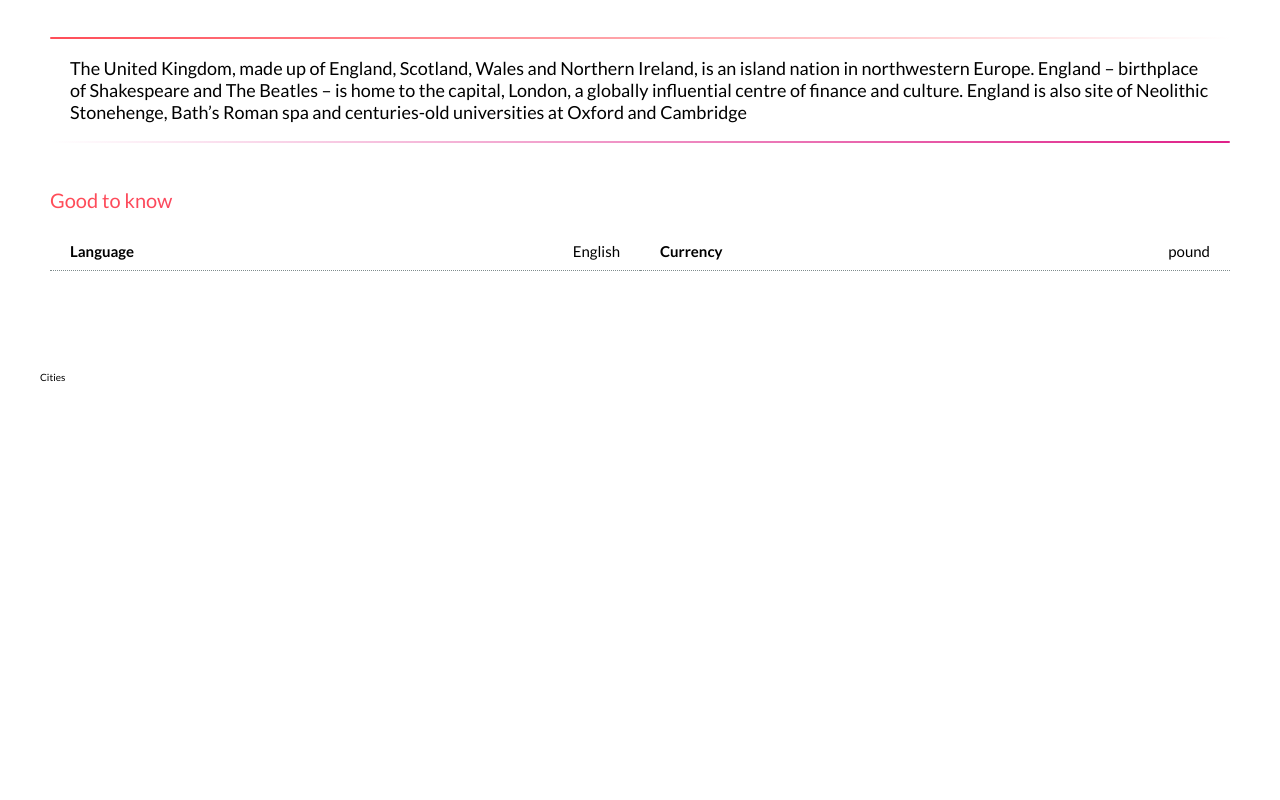
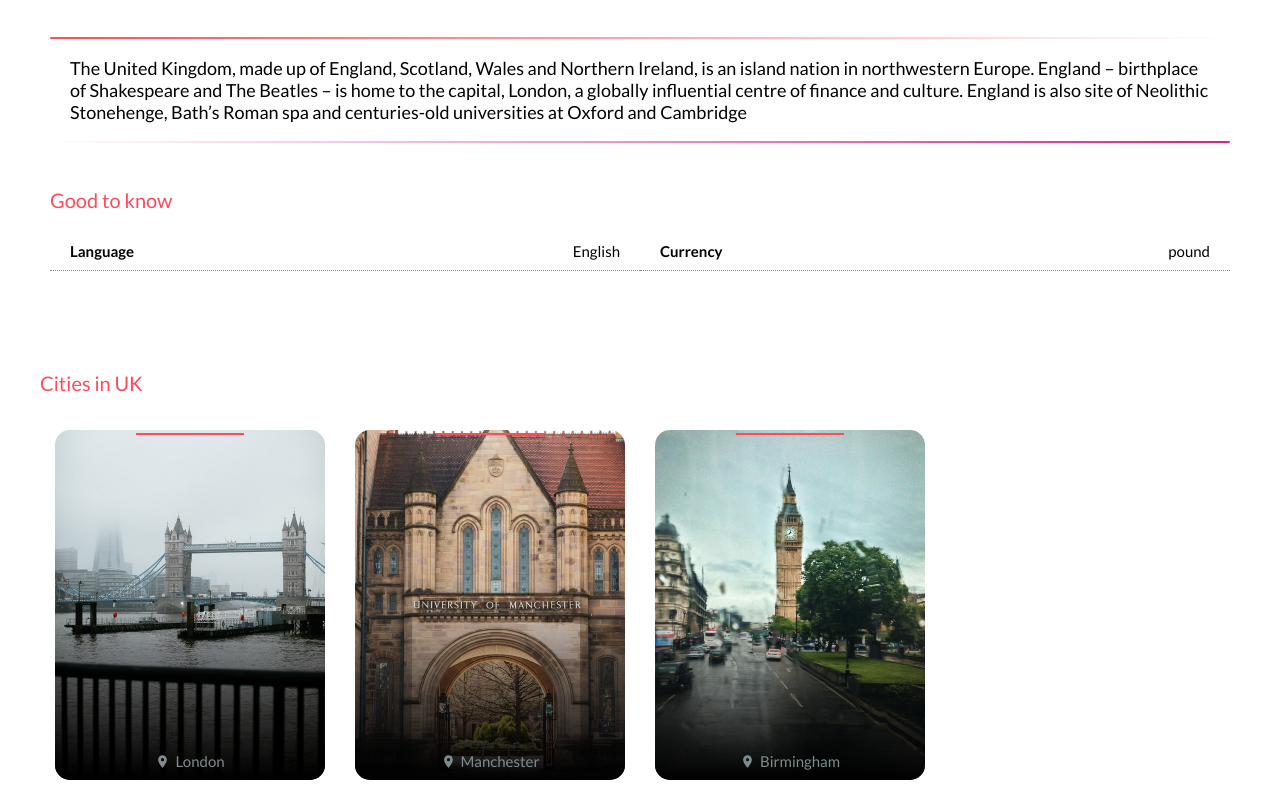
Before and after one commit to jankkosinski/trip-with-me, a React (Create React App) app: page /details/1 in a window 1280 px wide. Shown: the part 939-1739 px from the top of the page. Before the commit the page ends 1322 px from the top, so only its background shows below. Built offline with nearby package versions, Linux system fonts and the light colour scheme.

Commit message:
🧐 fill cities section with data

```diff
--- a/src/layout/sections/Cities.js
+++ b/src/layout/sections/Cities.js
@@ -1,10 +1,29 @@
 import React from 'react';
+import DestinationCard from '../../components/DestinationCard';
 
-export default function Cities() {
+export default function Cities(props) {
+  const _title = 'Cities in';
+  const { destination, cities } = props;
   return (
     <div className='cities'>
       <div className='container'>
-        <div className='cities__content'>Cities</div>
+        <div className='cities__content'>
+          <div className='details__subheader'>{`${_title} ${destination}`}</div>
+          <div className='row'>
+            {cities.length > 0 ? (
+              cities.map((city) => (
+                <DestinationCard
+                  key={city.id}
+                  destination={city}
+                  size='col-4'
+                  explore={0}
+                ></DestinationCard>
+              ))
+            ) : (
+              <div className='cities__content__empty'>No data available</div>
+            )}
+          </div>
+        </div>
       </div>
     </div>
   );
--- a/src/pages/Details.js
+++ b/src/pages/Details.js
@@ -17,7 +17,6 @@ export default function Details() {
   const destinationCities = cities.filter(
     (city) => city.destinationId === destinationData.id
   );
-  console.log(destinationCities);
   return (
     <>
       <Helmet>
@@ -31,7 +30,10 @@ export default function Details() {
         logo={''}
       ></Header>
       <DetailsOverview destination={destinationData}></DetailsOverview>
-      <Cities></Cities>
+      <Cities
+        destination={destinationData.name}
+        cities={destinationCities}
+      ></Cities>
     </>
   );
 }
```
